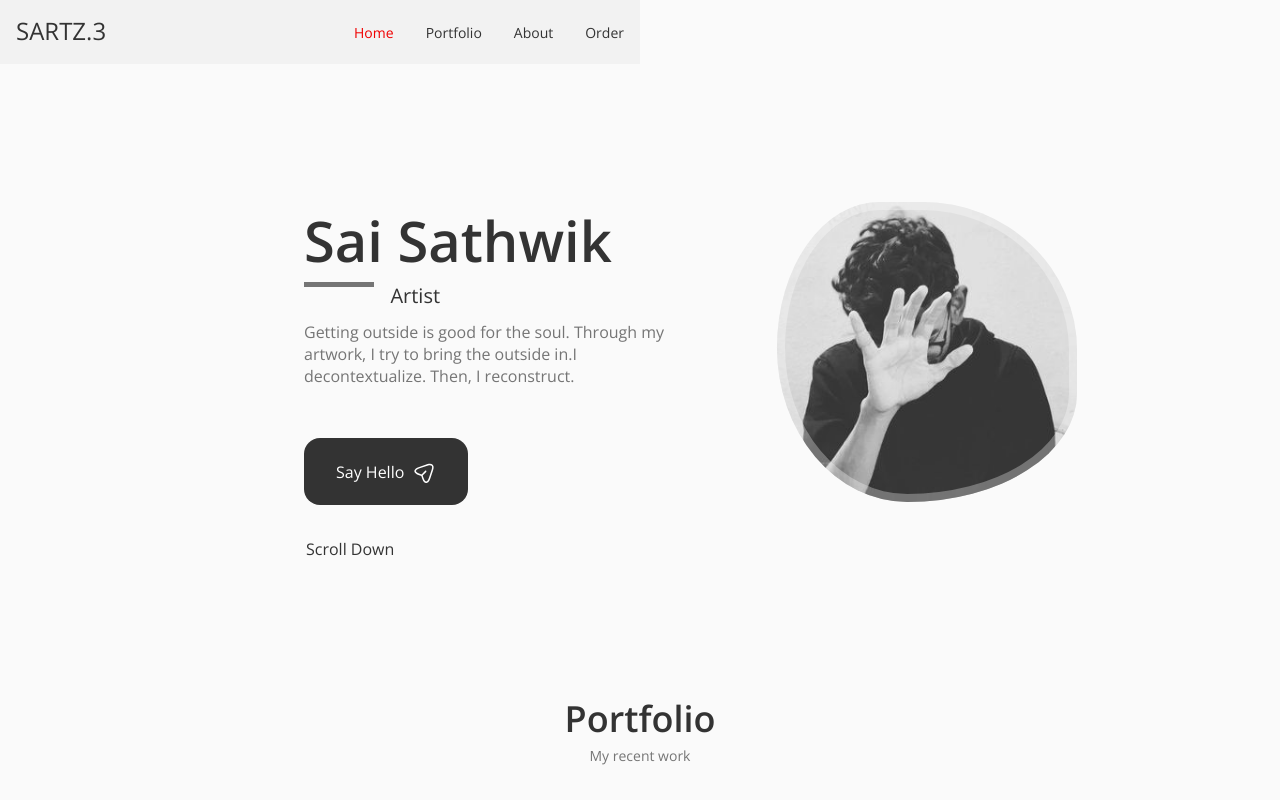
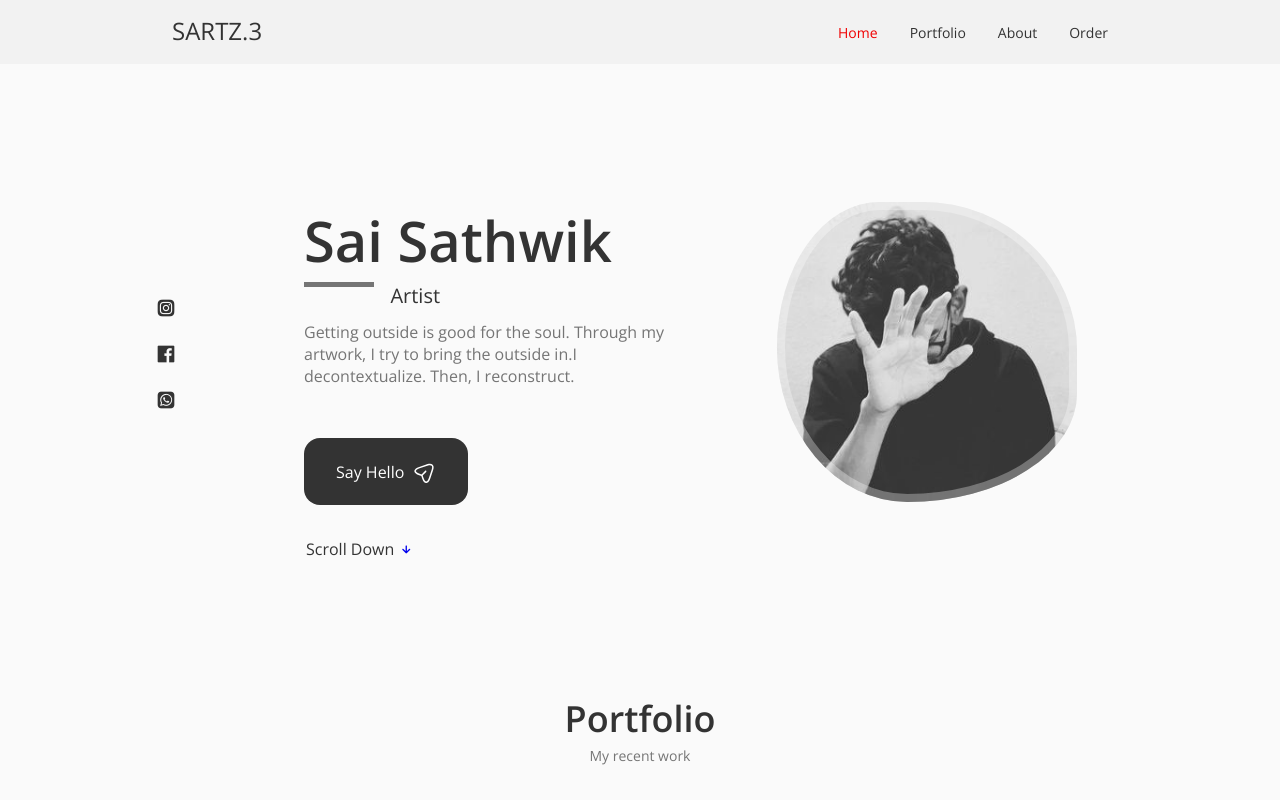
Before and after one commit to Saichandra2520/Sartz3, a React (Create React App) app: page / in a window 1280 px wide. Shown: the top 800 px of the page. Built offline with nearby package versions, Linux system fonts and the light colour scheme; a web font is replaced by a local one.

Commit message:
firstchange

```diff
--- a/src/components/header/header.css
+++ b/src/components/header/header.css
@@ -1,5 +1,5 @@
 .header {
-    width: 50%;
+    width: 100%;
     height: 4rem;
     margin: 0;
     position: fixed;
```
Also changed, not shown: package.json (+78 -0 lines).
